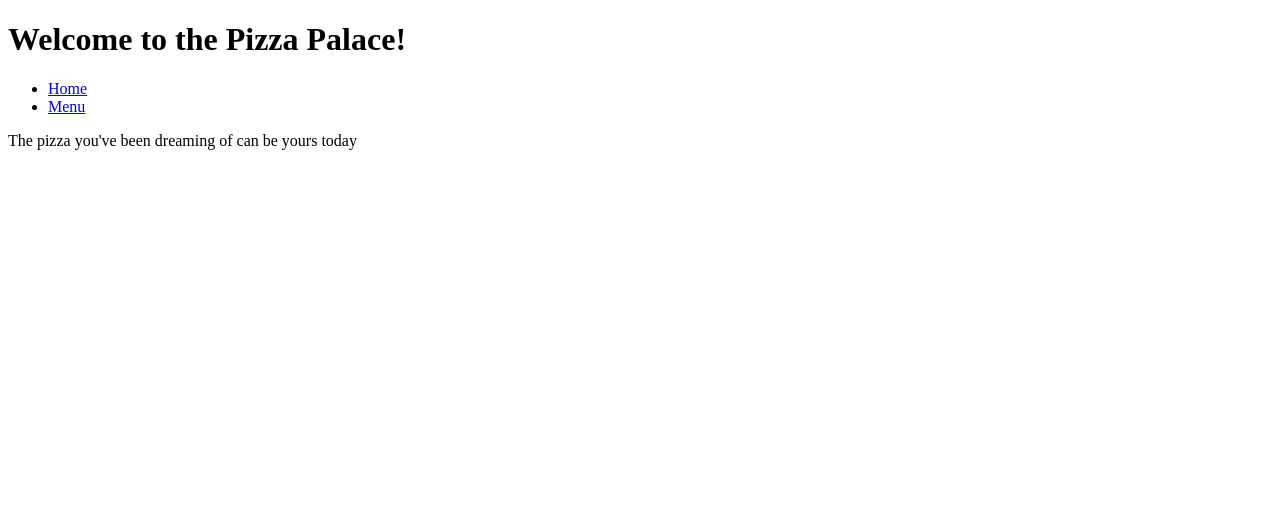
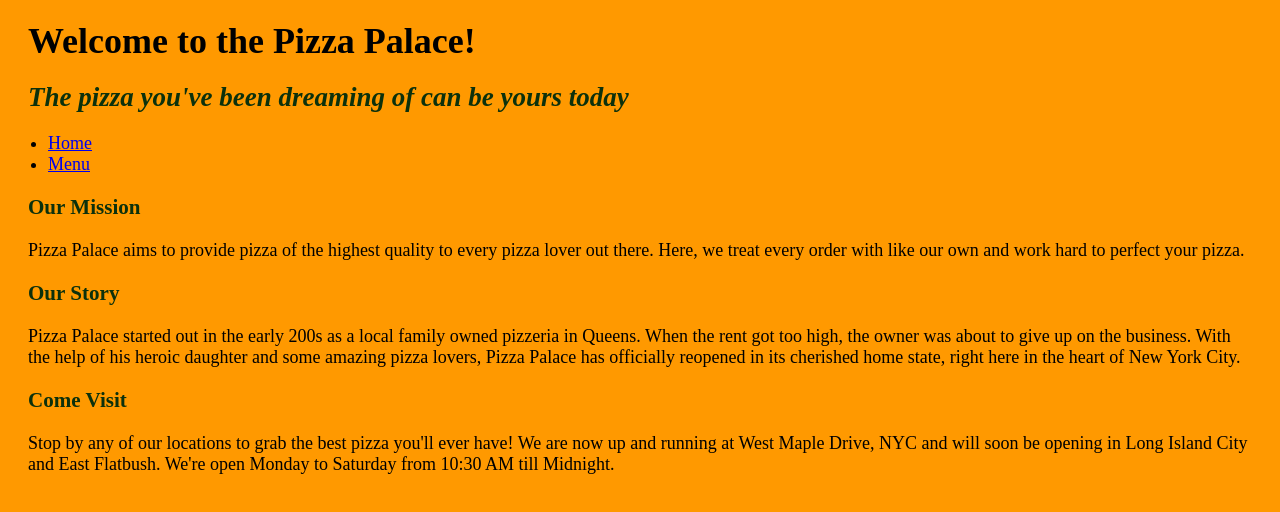
Before and after one commit to Renuka92/final_lab, a plain HTML site: page index.html in a window 1280 px wide. Drawn offline with Linux system fonts and the light colour scheme.

Commit message:
restaurant wesbite

```diff
--- /dev/null
+++ b/foodstyle.css
@@ -0,0 +1,25 @@
+h1, h2, h3, p {
+	margin: 20px;
+}
+
+li {
+	margin: 20px, 10 px;
+}
+
+body {
+	//background: url("pizza_background.jpg") repeat;
+	background-color: #ff9900;
+	font-family: serif;
+	font-size: 18px;
+}
+
+img {
+	display: block;
+	margin-left: auto;
+	margin-right: auto;
+	width: 75%;
+}
+
+h2, h3{
+	color: #0C310C;
+}
--- a/index.html
+++ b/index.html
@@ -8,13 +8,31 @@
 <body>
 <h1>Welcome to the Pizza Palace!</h1>
 
+<h2><em>The pizza you've been dreaming of can be yours today</em></h2>
+
 <ul>
 <li><a href="index.html">Home</a></li>
 <li><a href="menu.html">Menu</a></li>
 </ul>
 
-<p>The pizza you've been dreaming of can be yours today</p>
+<h3>Our Mission</h3>
 
+<p>Pizza Palace aims to provide pizza of the highest quality to every
+pizza lover out there. Here, we treat every order with like our own and work
+hard to perfect your pizza.</p>
+
+<h3>Our Story</h3>
+<p>Pizza Palace started out in the early 200s as a local family owned pizzeria in Queens.
+When the rent got too high, the owner was about to give up on the business.
+With the help of his heroic daughter and some amazing pizza lovers, Pizza Palace
+has officially reopened in its cherished home state, right here in the heart of
+New York City.</p>
+
+<h3>Come Visit</h3>
+<p>Stop by any of our locations to grab the best pizza you'll ever have!
+We are now up and running at West Maple Drive, NYC and will soon be
+opening in Long Island City and East Flatbush.
+We're open Monday to Saturday from 10:30 AM till Midnight.</p>
 
 </body>
 </html>
```
Also changed, not shown: menu.html (added, +20 -0 lines), pizza_background.jpg (added), pizza_palace.png (added), 1 other file.
